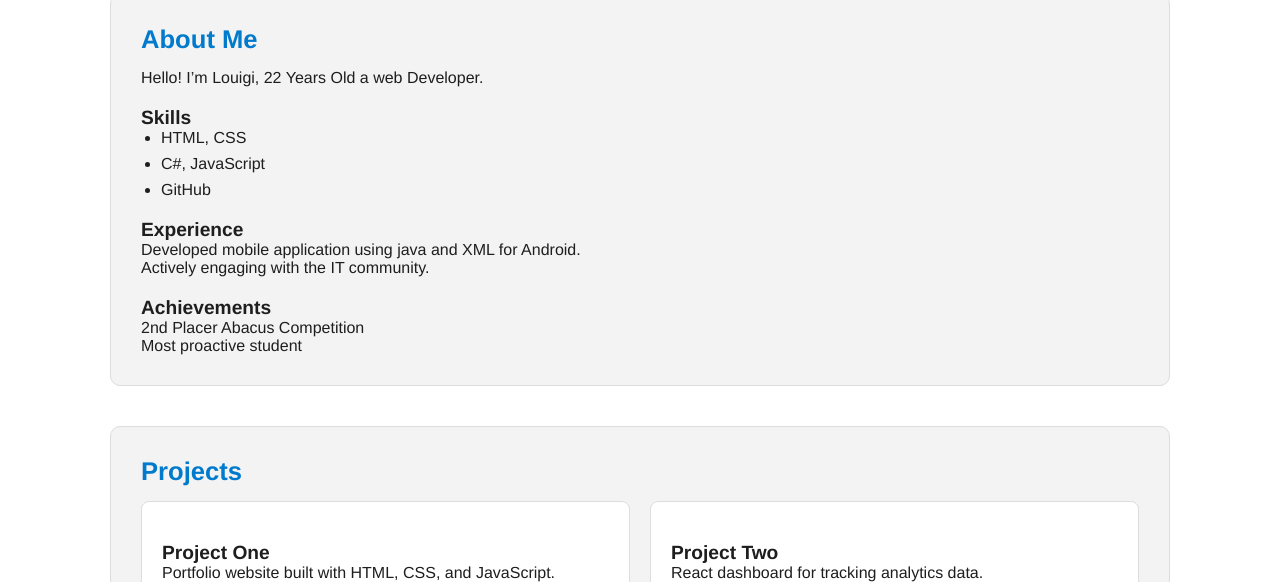
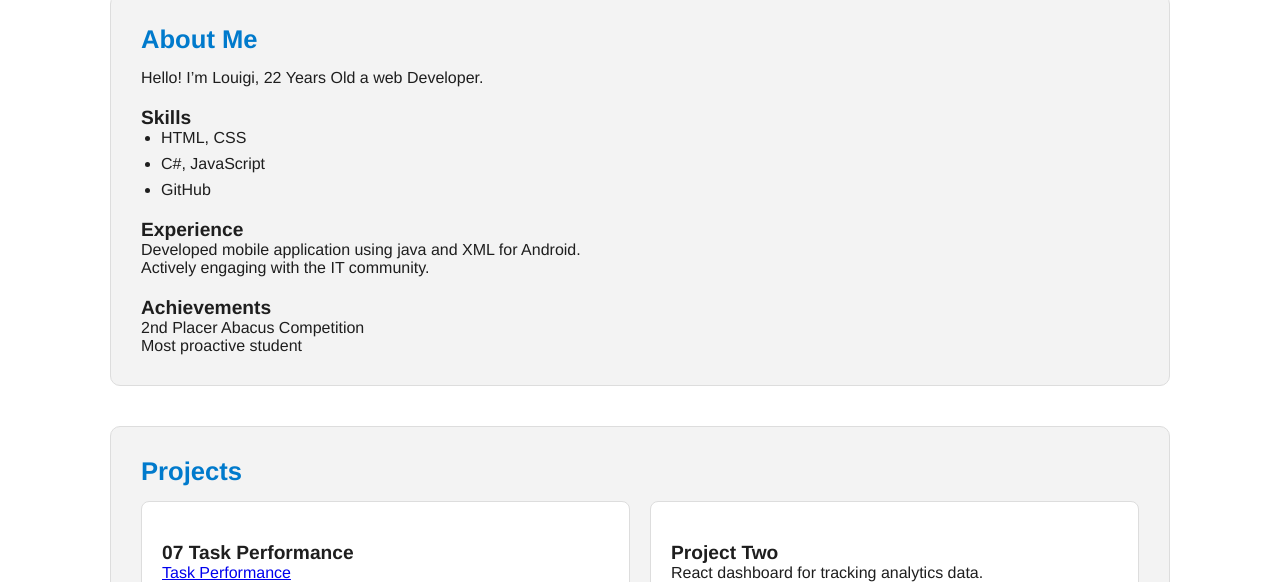
Before and after one commit to lukekaiju/wigi, a plain HTML site: page index.html in a window 1280 px wide. Shown: the part 218-800 px from the top of the page. Drawn offline with Linux system fonts and the light colour scheme.

Commit message:
Update index.html

```diff
--- a/index.html
+++ b/index.html
@@ -42,8 +42,8 @@
     <h2>Projects</h2>
     <div class="project-grid">
       <div class="project-card">
-        <h3>Project One</h3>
-        <p>Portfolio website built with HTML, CSS, and JavaScript.</p>
+        <h3>07 Task Performance</h3>
+        <a href="Cueto_Louigi_tp(2).pdf">Task Performance</a>
       </div>
       <div class="project-card">
         <h3>Project Two</h3>
```
